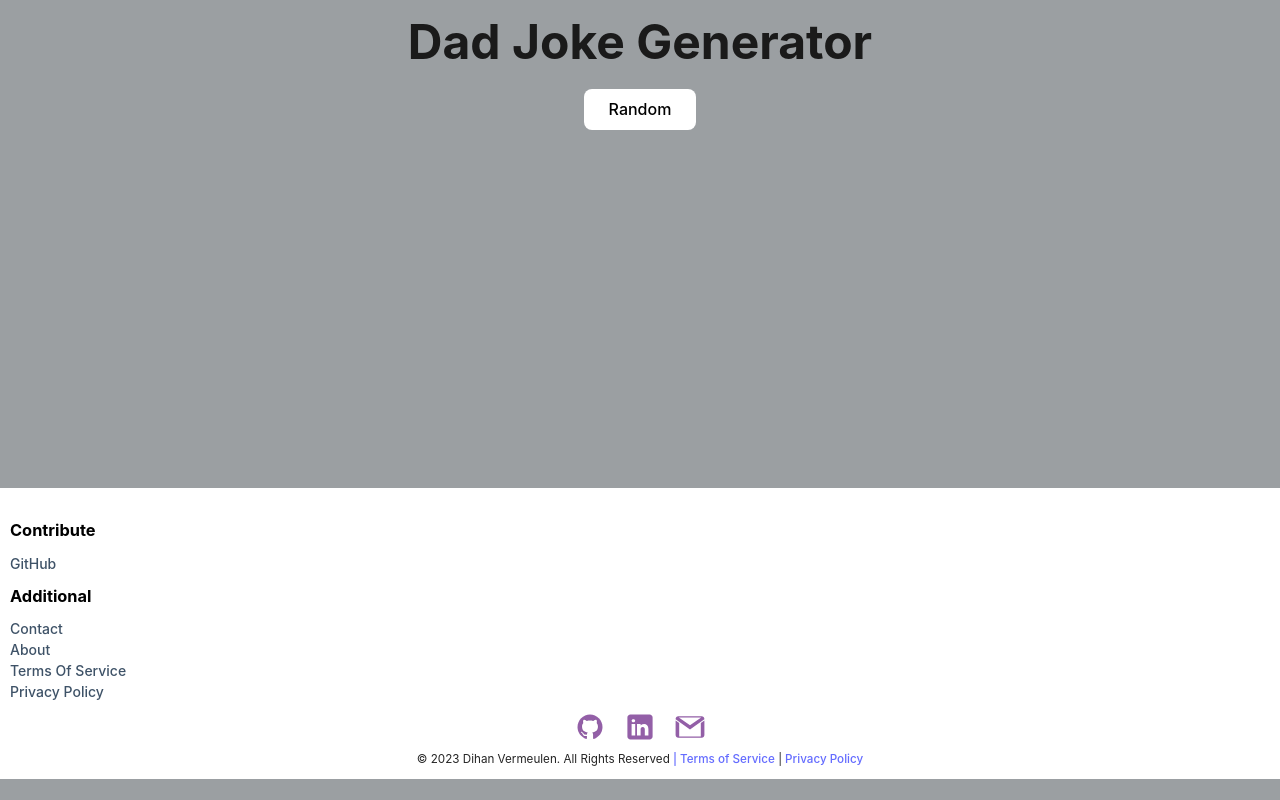
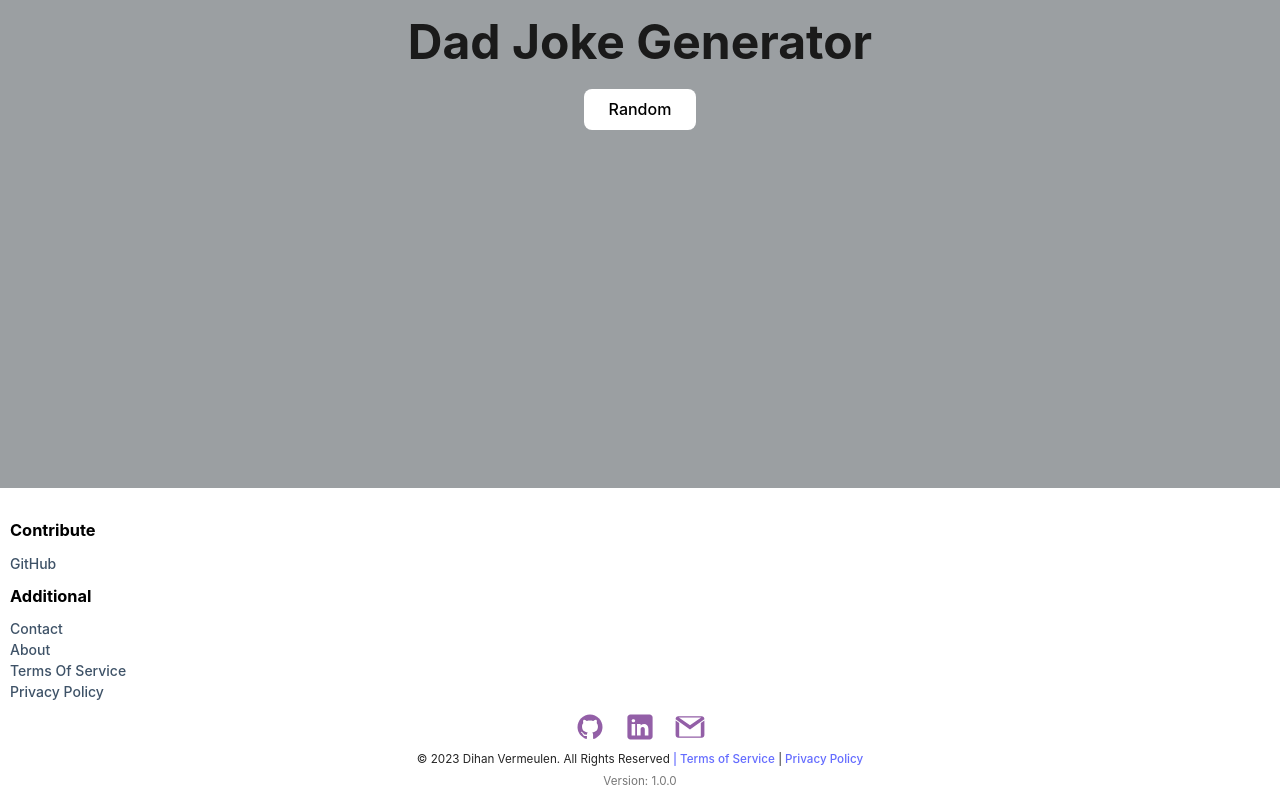
Before and after one commit to DihanVermeulen/dad-joke-generator, a React (Vite) app: page / in a window 1280 px wide. Shown: the part 312-1112 px from the top of the page. Before the commit the page ends 1091 px from the top, so only its background shows below. Built offline with nearby package versions, Linux system fonts and the light colour scheme.

Commit message:
Added version number at the bottom of footer

```diff
--- a/src/layout/Footer.tsx
+++ b/src/layout/Footer.tsx
@@ -79,6 +79,9 @@ export const Footer = () => {
           <a href="/privacy"> Privacy Policy</a>
         </small>
       </p>
+      <p style={{ textAlign: "center", width: "100%", color: "#777777" }}>
+        <small>Version: 1.0.0</small>
+      </p>
     </footer>
   );
 };
```
